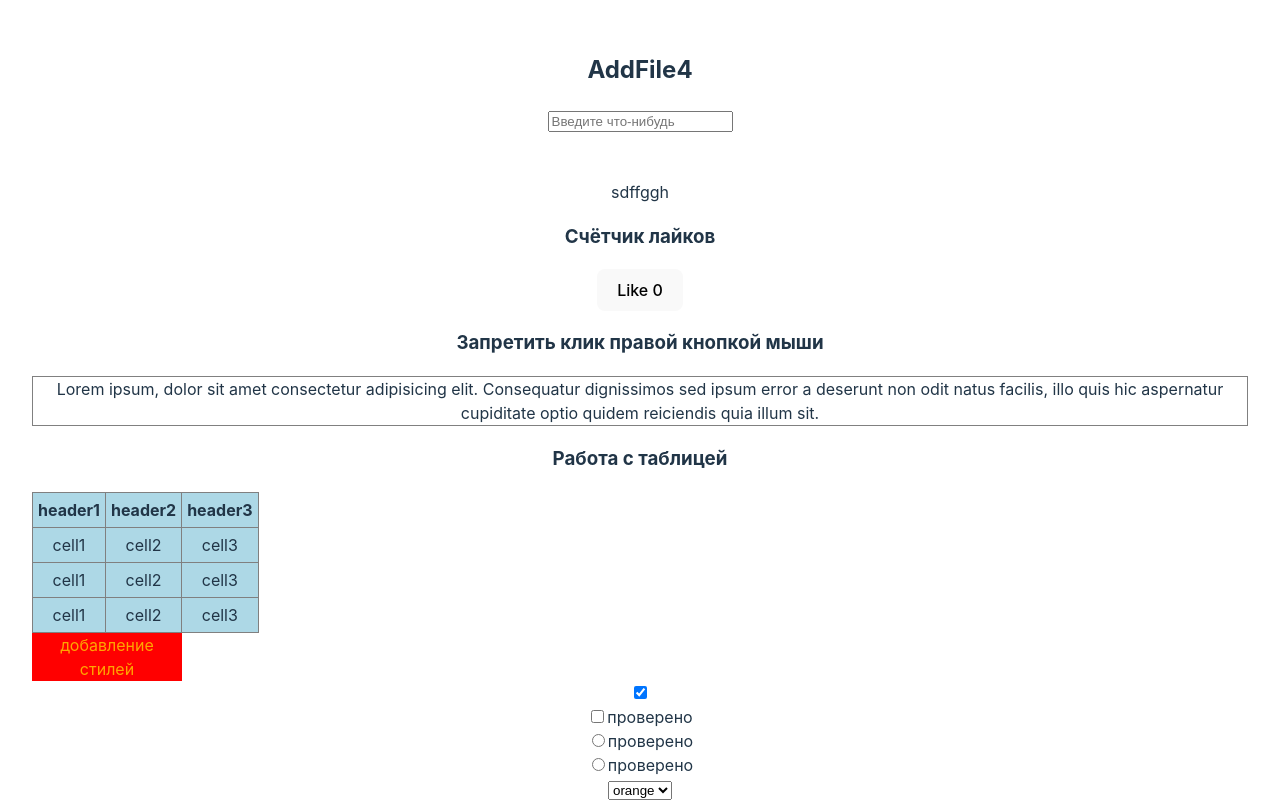
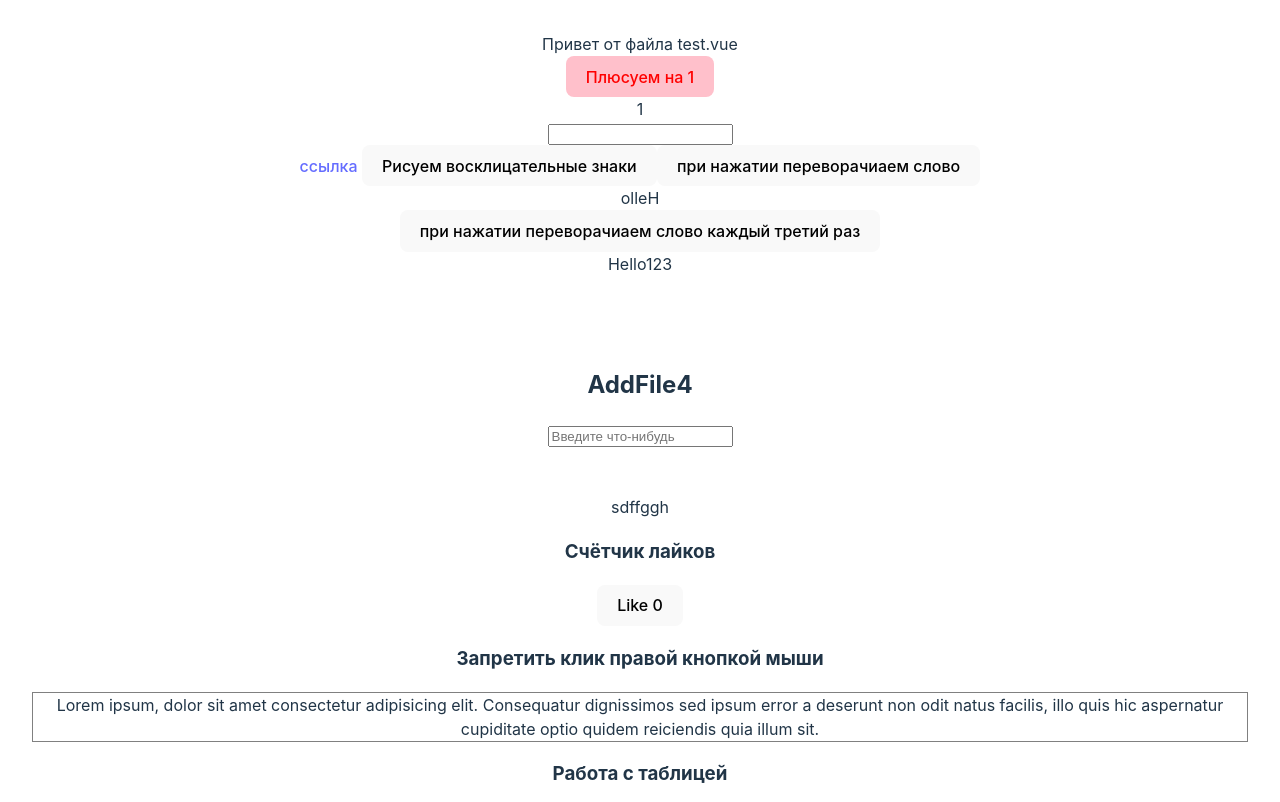
Before and after one commit to belkud/work_with_Vue, a Vue app: page / in a window 1280 px wide. Shown: the top 802 px of the page. Built offline with nearby package versions, Linux system fonts and the light colour scheme.

Commit message:
create file test.vue

```diff
--- a/src/App.vue
+++ b/src/App.vue
@@ -11,6 +11,7 @@ import MoveProgressBar  from "./components/MoveProgressBar.vue";
 import NewsList from "./components/NewsList.vue";
 
 import TheButton from "./components/TheButton.vue";
+import testvue from "./components/test.vue";
 
 
 // const testProps = ref('передаем пропс')
@@ -20,6 +21,16 @@ import TheButton from "./components/TheButton.vue";
 //   acc++
 //   console.log(acc);
 // },1000)
+
+
+
+
+
+
+
+
+
+
 </script>
 
 
@@ -33,6 +44,10 @@ import TheButton from "./components/TheButton.vue";
 <template>
 
 <!--! задание 1. -->
+
+
+<testvue></testvue>
+
 
 <AddFile4>
   <div>ssssssss</div>
--- a/src/components/AddFile.vue
+++ b/src/components/AddFile.vue
@@ -36,7 +36,7 @@ onBeforeMount(()=> {
 defineProps<{ msg: string }>()
 
 const text2 = ref(' d')
-const str = ref('our_page')
+const str = ref('our_bool')
 const bool =ref(false)
 const day = new Date()
 const textHTML = ref('<h4> Данный текст выводится через тег </h4>')
@@ -74,7 +74,7 @@ function randomName() {
 
 
 // <!--! меняем значение переменной  -->
-str.value = 'eeeeeeeeee'
+// str.value = 'eeeeeeeeee'
 
 function click2() {
     console.log('Вызов функции');
@@ -84,6 +84,7 @@ function click2() {
  function targ(e:any) {
   // e.preventDefault()
     console.log(e.data);
+
 
  }
 
@@ -98,7 +99,7 @@ function changeBackground () {
 }
 
 
-str.value = day.toISOString()
+// str.value = day.toISOString()
 
 
 
--- a/src/components/NewsList.vue
+++ b/src/components/NewsList.vue
@@ -1,11 +1,6 @@
 <script setup lang="ts">
     import { ref } from "vue"
-// const news = document.querySelector('#news')
 
-function test (e:any) {
-    // console.log(e);
-
-}
 
 let isVisible = ref(true) as any
 let isVisible2 = ref(true)
@@ -24,26 +19,26 @@ let isVisible3 = ref(true)
 <br>
 <br>
 
-<div id="news" v-if="isVisible" v-bind:style="'display:' +test">
-    <div style=" display: flex; justify-content: space-between; align-items: center; ">
+<div id="news" v-if="isVisible">
+    <div>
         <h3> Iste assumenda alias quam</h3>
-        <button data-set="Button1" @click="isVisible = !isVisible">X [remove]</button>
+        <button @click="isVisible = !isVisible">X [remove]</button>
     </div>
     <div style="text-align: left;">Lorem ipsum dolor, sit amet consectetur adipisicing elit. Iste assumenda alias quam cumque dolor natus reiciendis ipsam dicta voluptatem quos? Sunt eos illum enim possimus error omnis nesciunt culpa ad?</div>
 </div>
 
-<div id="news" v-show="isVisible2" v-bind:style="'display:' +test">
-    <div style=" display: flex; justify-content: space-between; align-items: center; ">
+<div id="news" v-show="isVisible2">
+    <div>
         <h3> Iste assumenda alias quam</h3>
-        <button data-set="Button1" @click="isVisible2 = !isVisible2">X [remove]</button>
+        <button @click="isVisible2 = !isVisible2">X [remove]</button>
     </div>
     <div style="text-align: left;">Lorem ipsum dolor, sit amet consectetur adipisicing elit. Iste assumenda alias quam cumque dolor natus reiciendis ipsam dicta voluptatem quos? Sunt eos illum enim possimus error omnis nesciunt culpa ad?</div>
 </div>
 
-<div id="news" v-show="isVisible3" v-bind:style="'display:' +test">
-    <div style=" display: flex; justify-content: space-between; align-items: center; ">
+<div id="news" v-show="isVisible3" >
+    <div>
         <h3> Iste assumenda alias quam</h3>
-        <button data-set="Button1" @click="isVisible3 = !isVisible3">X [remove]</button>
+        <button @click="isVisible3 = !isVisible3">X [remove]</button>
     </div>
     <div style="text-align: left;">Lorem ipsum dolor, sit amet consectetur adipisicing elit. Iste assumenda alias quam cumque dolor natus reiciendis ipsam dicta voluptatem quos? Sunt eos illum enim possimus error omnis nesciunt culpa ad?</div>
 </div>
@@ -52,7 +47,6 @@ let isVisible3 = ref(true)
 
 
 
-<div id="news2"></div>
 
 </template>
 
@@ -61,11 +55,22 @@ let isVisible3 = ref(true)
 #news {
     max-width: 500px;
 }
-    button {
-        background: lightblue;
-        padding: 5px;
-        padding-top: 3px;
-        height: 30px;
-    }
 
+#news>div {
+    display: flex;
+    align-items: center;
+    justify-content: space-between;
+}
+
+#news button {
+    background: lightblue;
+    padding: 5px;
+    padding-top: 3px;
+    height: 30px;
+    transition: .3s;
+}
+
+#news button:hover {
+    background: black;
+}
 </style>
--- /dev/null
+++ b/src/components/test.vue
@@ -0,0 +1,70 @@
+
+<template>
+    <div>Привет от файла test.vue</div>
+    <button :style="mystyle"   @click.prevent="prevAction"> Плюсуем на <span class="font">{{ num }}</span> </button>
+    <div :style="'font-size:' +num + 'em'">{{ num }}</div>
+
+
+    <input @:contextmenu.prevent="" type="text" v-model="text">
+    <div >{{ text }}</div>
+    <a @click.prevent href="http://localhost:5173/">ссылка </a>
+
+    <button @click="letter+='!1'">Рисуем восклицательные знаки</button>
+
+
+    <button @click="changeWord=!changeWord, hi+='!'">при нажатии переворачиаем слово</button>
+    <div v-if="changeWord==false">  {{ hi }}</div>
+    <div v-else> {{ hi.split('').reverse().join('') }}</div>
+
+    <button @click="evenOdd++, hi2+='!'">при нажатии переворачиаем слово каждый третий раз</button>
+    <div v-if="evenOdd%3==0">  {{ hi2 }}</div>
+    <div v-else> {{ hi2.split('').reverse().join('') }}</div>
+<br>
+<br>
+<br>
+</template>
+
+
+<script setup lang="ts">
+    import { ref } from "vue";
+
+    let hi = ref('Hello')
+    let changeWord = ref(true)
+
+    // !!!!!!!!!!!!!!!
+
+    let evenOdd = ref(0)
+    let hi2 = ref('Hello123')
+
+
+
+    let num = ref(1)
+    let letter = ref('!')
+
+    let mystyle = {
+        color: 'red',
+        background: 'pink',
+        // fontSize: 2 + 'em'
+    }
+
+    let text = ref ('')
+
+
+    function prevAction (e:any) {
+        num.value++
+    }
+</script>
+
+
+<style scoped>
+    .font {
+        /* fontSize: '2em', */
+        /* font-size: 1.4em; */
+    }
+</style>
+
+
+<!--! диерктива v-bind -->
+ <!--! v-model -->
+
+ <!--! функции две -->
```
